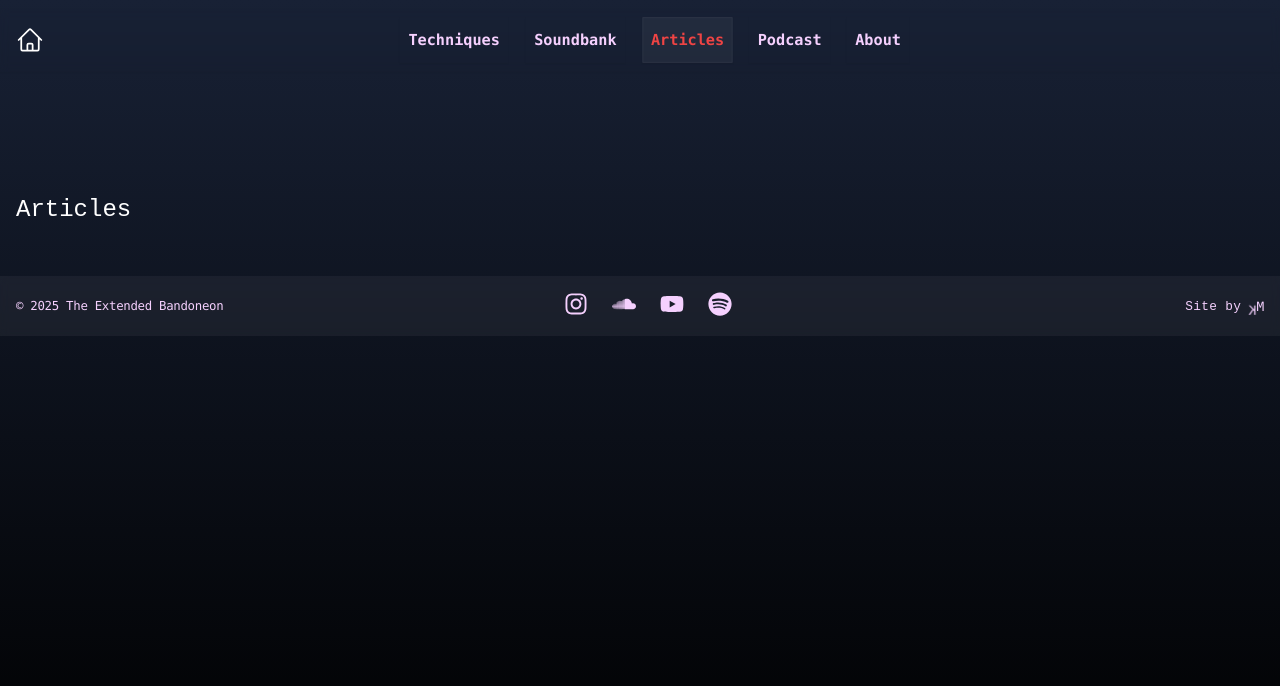
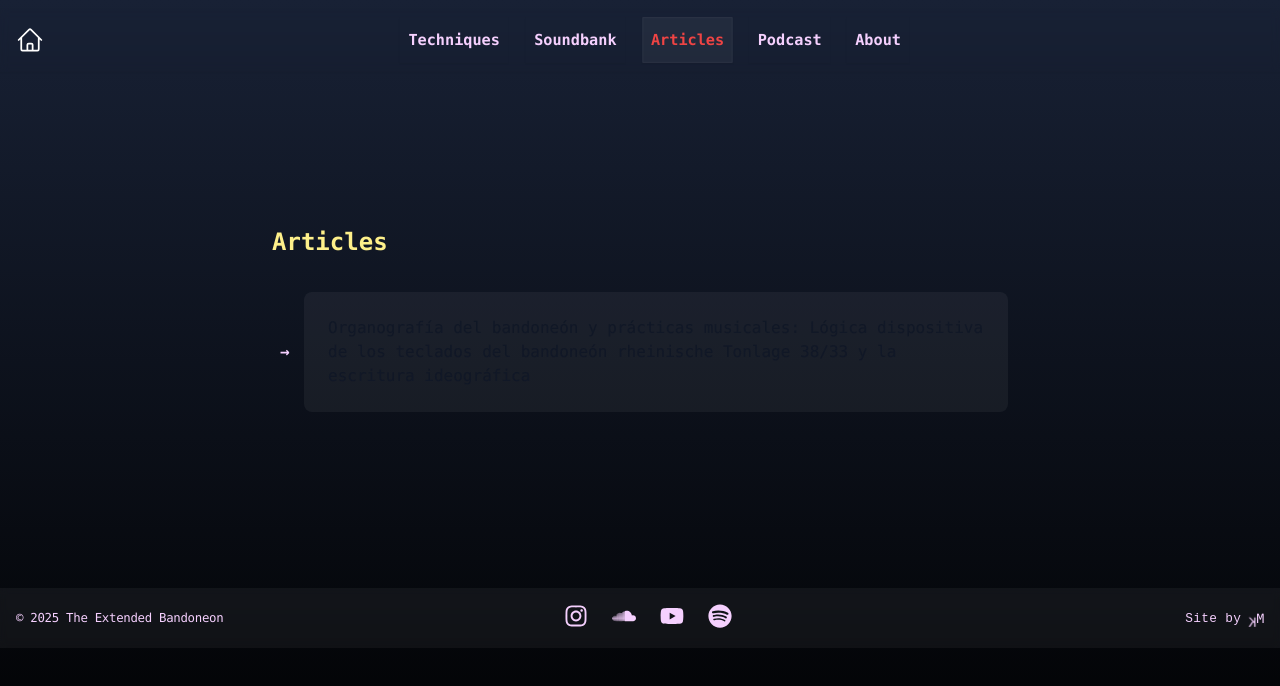
Before and after one commit to manuK1777/extended-bandoneon, a Next.js app: page /articles in a window 1280 px wide. Shown: the top 686 px of the page. Built offline with nearby package versions, Linux system fonts and the light colour scheme.

Commit message:
WP: articles main page

```diff
--- /dev/null
+++ b/app/(with-header-footer)/articles/[id]/page.tsx
@@ -0,0 +1,11 @@
+export default function ArticlePage({ params }: { params: { id: string } }) {
+  // TODO: Fetch article content based on params.id
+  return (
+    <div className="container mx-auto px-4 py-8">
+      <h1 className="text-3xl font-bold mb-8">Article Title</h1>
+      <div className="prose dark:prose-invert">
+        <p>Article content will go here...</p>
+      </div>
+    </div>
+  );
+}
--- a/app/(with-header-footer)/articles/page.tsx
+++ b/app/(with-header-footer)/articles/page.tsx
@@ -1,7 +1,30 @@
+import Link from 'next/link';
+
 export default function ArticlesPage() {
+  const articles = [
+    {
+      id: 'organografia-bandoneon',
+      title: 'Organografía del bandoneón y prácticas musicales: Lógica dispositiva de los teclados del bandoneón rheinische Tonlage 38/33 y la escritura ideográfica'
+    }
+  ];
+
   return (
-    <div className="container mx-auto px-4">
-      <h1 className="text-4xl font-display mb-6">Articles</h1>
+    <div className="container mx-auto px-4 py-8 pb-32 max-w-3xl">
+      <h1 className="text-3xl md:text-4xl font-bold mb-8 text-yellow-200 font-heading">Articles</h1>
+      <ul className="space-y-4">
+        {articles.map((article) => (
+          <li key={article.id} className="relative pl-8 before:content-['→'] before:absolute before:left-2 before:top-1/2 before:-translate-y-1/2 before:text-fuchsia-200 before:font-bold">
+            <Link
+              href={`/articles/${article.id}`}
+              className="block p-6 rounded-lg bg-white/5 hover:bg-white/10 transition-colors duration-20"
+            >
+              <h2 className="font-heading text-base text-gray-900 dark:text-white hover:text-fuchsia-200 transition-colors duration-20">
+                {article.title}
+              </h2>
+            </Link>
+          </li>
+        ))}
+      </ul>
     </div>
   );
 }
```
